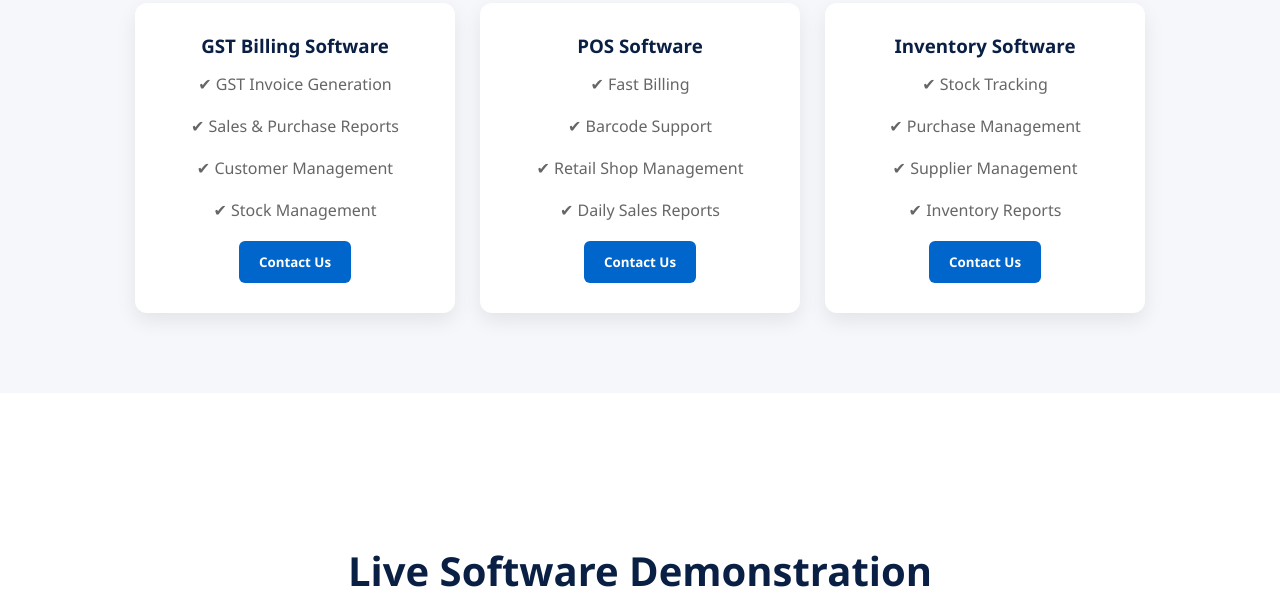
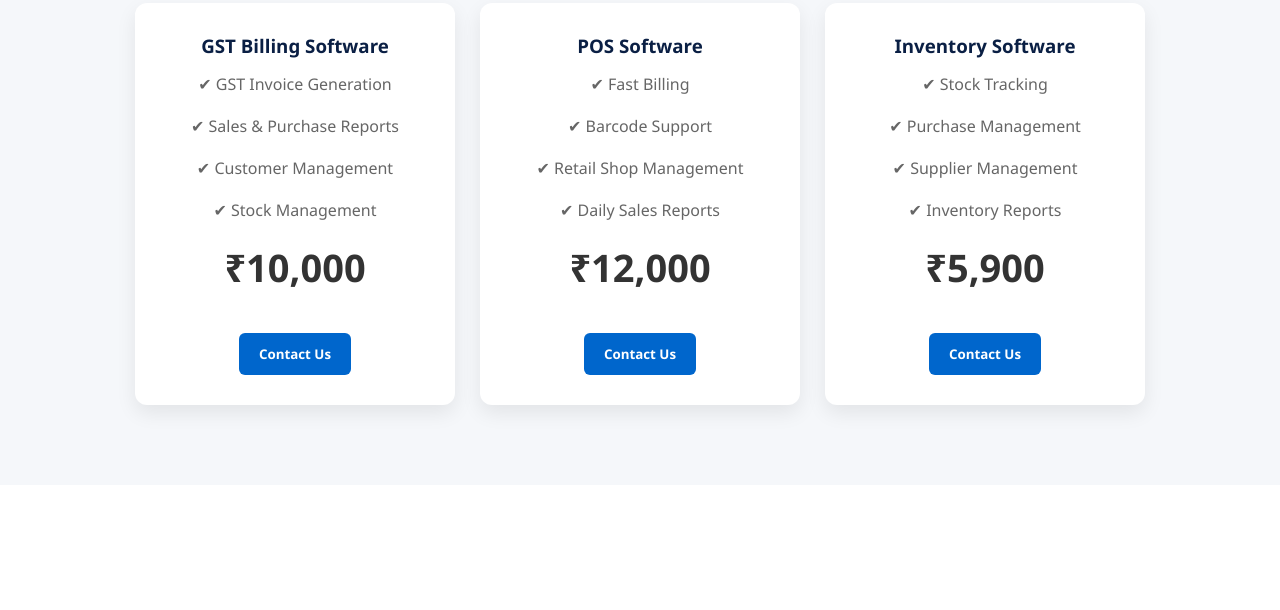
Before and after one commit to nikilv142/Vings-Solutions, a plain HTML site: page index.html in a window 1280 px wide. Shown: the part 691-1301 px from the top of the page. Drawn offline with Linux system fonts and the light colour scheme.

Commit message:
Include prices for software solutions in index.html
Added pricing information for software products.

```diff
--- a/index.html
+++ b/index.html
@@ -50,6 +50,7 @@ Smart Billing & Business Software Solutions
             <p>✔ Sales & Purchase Reports</p>
             <p>✔ Customer Management</p>
             <p>✔ Stock Management</p>
+            <h2 class="price">₹10,000</h2>
 
 <button onclick="window.open('https://wa.me/916362886394?text=Hello%20Vings%20Solutions,%20I%20am%20interested%20in%20your%20GST%20Billing%20Software.%20Please%20share%20the%20price%20and%20features.','_blank')">
     Contact Us
@@ -63,6 +64,7 @@ Smart Billing & Business Software Solutions
             <p>✔ Barcode Support</p>
             <p>✔ Retail Shop Management</p>
             <p>✔ Daily Sales Reports</p>
+            <h2 class="price">₹12,000</h2>
 
 <button onclick="window.open('https://wa.me/916362886394?text=Hello%20Vings%20Solutions,%20I%20am%20interested%20in%20your%20POS%20Software.%20Please%20share%20the%20price%20and%20features.','_blank')">
     Contact Us
@@ -76,6 +78,7 @@ Smart Billing & Business Software Solutions
             <p>✔ Purchase Management</p>
             <p>✔ Supplier Management</p>
             <p>✔ Inventory Reports</p>
+            <h2 class="price">₹5,900</h2>
 
 <button onclick="window.open('https://wa.me/916362886394?text=Hello%20Vings%20Solutions,%20I%20am%20interested%20in%20your%20Inventory%20Management%20Software.%20Please%20share%20the%20price%20and%20features.','_blank')">
     Contact Us
```
